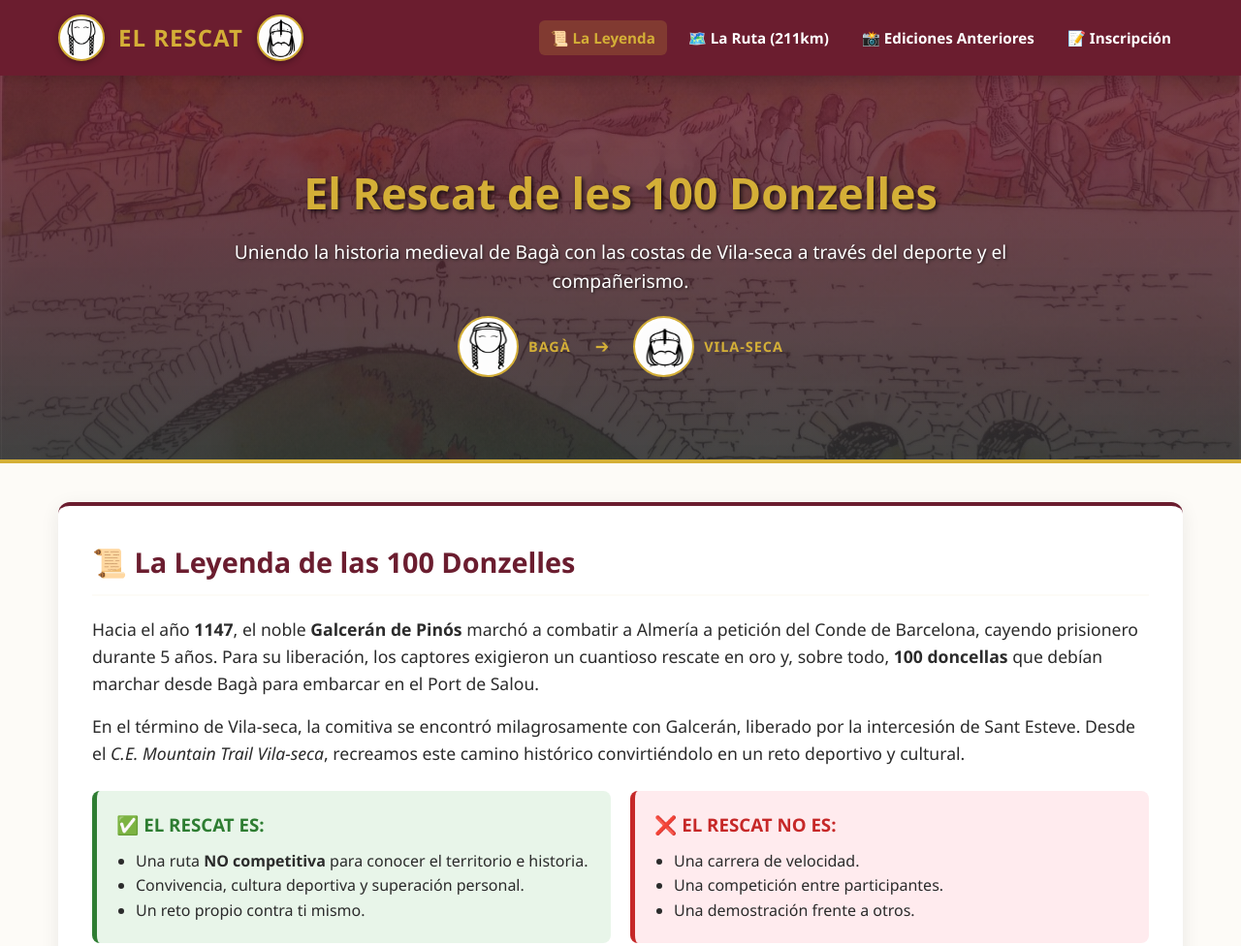
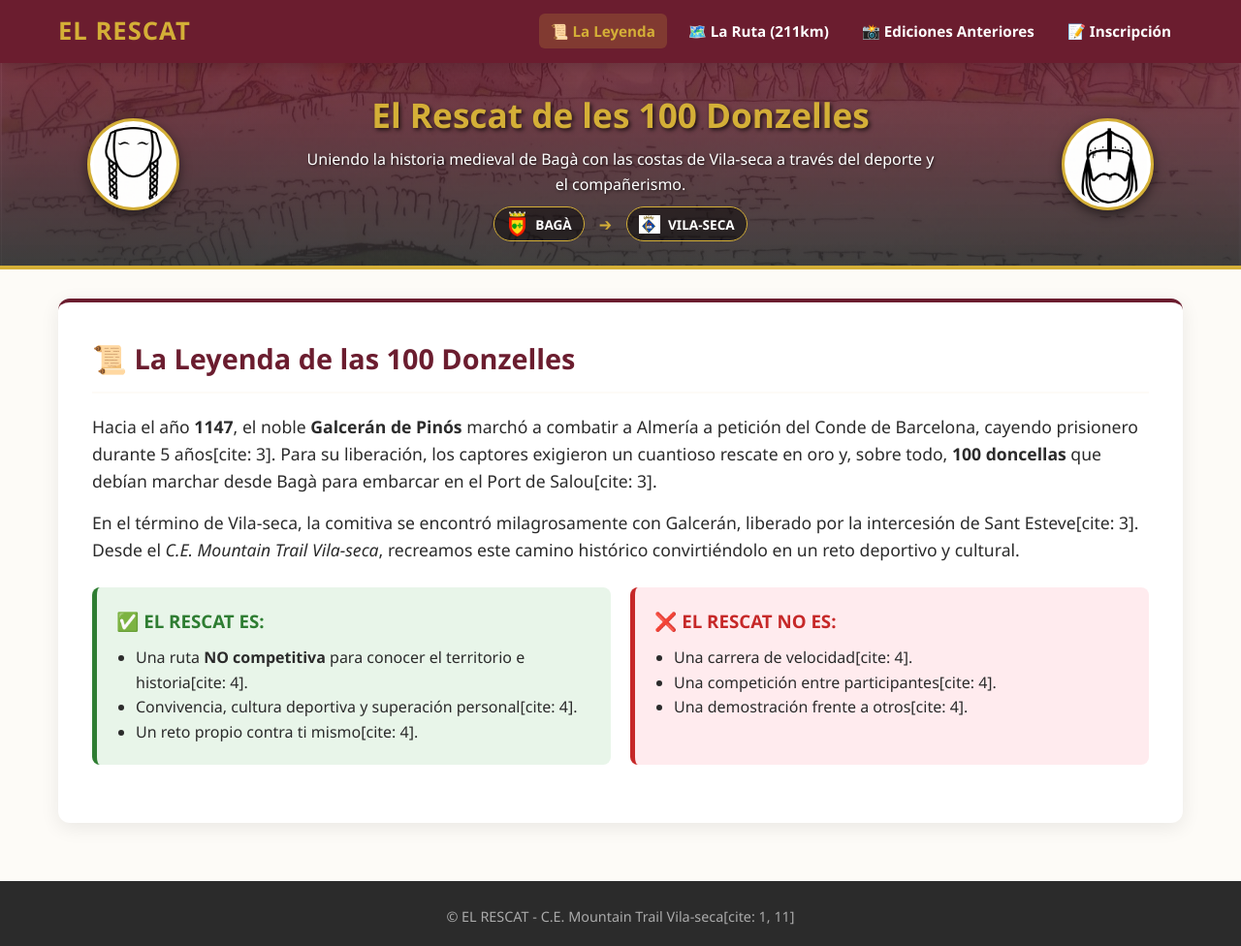
Before and after one commit to gg197511/El_Rescat, a plain HTML site: page index.html in a window 1280 px wide. Shown: the top 976 px of the page at 97% size. Drawn offline with Linux system fonts and the light colour scheme.

Commit message:
Add files via upload

```diff
--- a/index.html
+++ b/index.html
@@ -43,36 +43,13 @@
       display: flex;
       justify-content: space-between;
       align-items: center;
-      padding: 15px 20px;
-    }
-
-    .logo-title {
-      display: flex;
-      align-items: center;
-      gap: 14px;
+      padding: 12px 20px;
     }
 
     .logo-title h1 {
-      font-size: 1.5rem;
+      font-size: 1.6rem;
       color: var(--secondary-color);
       letter-spacing: 1px;
-    }
-
-    /* SELLOS CORPORATIVOS EN CABECERA (+15% DE TAMAÑO: 48px) */
-    .brand-seal {
-      width: 48px;
-      height: 48px;
-      border-radius: 50%;
-      border: 2px solid var(--secondary-color);
-      background-color: #ffffff;
-      object-fit: cover;
-      padding: 2px;
-      box-shadow: 0 2px 6px rgba(0,0,0,0.3);
-      transition: transform 0.3s ease;
-    }
-
-    .brand-seal:hover {
-      transform: scale(1.1);
     }
 
     .nav-links {
@@ -98,62 +75,93 @@
       color: var(--secondary-color);
     }
 
-    /* BANNER HERO PANORÁMICO CON IMAGEN 'pont de la vila.jpg' */
+    /* BANNER HERO COMPACTO CON LOGOS LATERALES GRANDES */
     .hero {
-      background: linear-gradient(rgba(107, 29, 47, 0.8), rgba(43, 43, 43, 0.85)), url('pont de la vila.jpg') center/cover no-repeat;
+      background: linear-gradient(rgba(107, 29, 47, 0.82), rgba(43, 43, 43, 0.88)), url('pont de la vila.jpg') center/cover no-repeat;
       color: white;
-      text-align: center;
-      padding: 85px 20px;
+      padding: 25px 20px; /* Reducido para no ocupar media pantalla */
       border-bottom: 4px solid var(--secondary-color);
     }
 
+    .hero-container {
+      max-width: 1100px;
+      margin: 0 auto;
+      display: flex;
+      align-items: center;
+      justify-content: space-between;
+      gap: 20px;
+    }
+
+    /* LOGOS GRANDES LATERALES EN LA CABECERA */
+    .hero-side-logo {
+      width: 95px;
+      height: 95px;
+      border-radius: 50%;
+      border: 3px solid var(--secondary-color);
+      background-color: #ffffff;
+      object-fit: cover;
+      padding: 4px;
+      box-shadow: 0 4px 12px rgba(0,0,0,0.5);
+      flex-shrink: 0;
+      transition: transform 0.3s ease;
+    }
+
+    .hero-side-logo:hover {
+      transform: scale(1.05);
+    }
+
+    .hero-text-content {
+      flex: 1;
+      text-align: center;
+    }
+
     .hero h2 {
-      font-size: 2.8rem;
+      font-size: 2.2rem;
       color: var(--secondary-color);
-      margin-bottom: 10px;
+      margin-bottom: 6px;
       text-shadow: 2px 2px 4px rgba(0,0,0,0.7);
     }
 
     .hero p {
-      font-size: 1.2rem;
-      max-width: 800px;
-      margin: 0 auto;
+      font-size: 1rem;
+      max-width: 650px;
+      margin: 0 auto 10px auto;
       text-shadow: 1px 1px 3px rgba(0,0,0,0.7);
     }
 
-    .hero-seals {
+    /* MARCADORES CON ESCUDOS MUNICIPALES DE BAGÀ Y VILA-SECA */
+    .hero-town-badges {
       display: flex;
       justify-content: center;
       align-items: center;
-      gap: 25px;
-      margin-top: 20px;
+      gap: 15px;
+      margin-top: 8px;
     }
 
-    .hero-seal-item {
+    .town-badge {
       display: flex;
       align-items: center;
-      gap: 10px;
-      font-size: 0.9rem;
-      color: var(--secondary-color);
-      font-weight: 600;
+      gap: 8px;
+      font-size: 0.85rem;
+      color: #ffffff;
+      font-weight: bold;
       text-transform: uppercase;
-      letter-spacing: 1px;
+      background: rgba(0, 0, 0, 0.45);
+      padding: 4px 12px;
+      border-radius: 20px;
+      border: 1px solid var(--secondary-color);
     }
 
-    /* SELLOS EN HERO (+15% DE TAMAÑO: 63px) */
-    .hero-seal-img {
-      width: 63px;
-      height: 63px;
-      border-radius: 50%;
-      border: 2px solid var(--secondary-color);
-      background: white;
-      padding: 3px;
+    .town-escudo {
+      width: 22px;
+      height: 26px;
+      object-fit: contain;
     }
 
     /* CONTENEDOR PRINCIPAL */
     main {
       max-width: 1200px;
-      margin: 40px auto;
+      margin: 30px auto;
       padding: 0 20px;
       min-height: 500px;
     }
@@ -301,8 +309,10 @@
       font-size: 0.9rem;
     }
 
-    /* RESPONSIVE PARA DISPOSITIVOS MÓVILES */
-    @media (max-width: 992px) {
+    /* ADAPTACIÓN RESPONSIVE */
+    @media (max-width: 850px) {
+      .hero-container { flex-direction: column; }
+      .hero-side-logo { width: 75px; height: 75px; }
       .grid-4-col { grid-template-columns: repeat(2, 1fr); }
       .manifiesto-box { grid-template-columns: 1fr; }
     }
@@ -318,13 +328,11 @@
 </head>
 <body>
 
-  <!-- NAVEGACIÓN SUPERIOR CON SELLOS CORPORATIVOS -->
+  <!-- NAVEGACIÓN SUPERIOR LIMPIA -->
   <header>
     <div class="navbar">
       <div class="logo-title">
-        <img src="LOGO_DONCELLA.jpg" alt="Doncella" class="brand-seal" title="Origen: Bagà">
         <h1>EL RESCAT</h1>
-        <img src="LOGO_GALCERAN.jpg" alt="Galcerán de Pinós" class="brand-seal" title="Destino: Vila-seca">
       </div>
       <ul class="nav-links">
         <li><button onclick="mostrarSeccion('leyenda')" class="active" id="btn-leyenda">📜 La Leyenda</button></li>
@@ -335,21 +343,34 @@
     </div>
   </header>
 
-  <!-- BANNER HERO CON FONDO DEL PONT DE LA VILA -->
+  <!-- BANNER HERO COMPACTO CON LOGOS LATERALES Y ESCUDOS -->
   <section class="hero">
-    <h2>El Rescat de les 100 Donzelles</h2>
-    <p>Uniendo la historia medieval de Bagà con las costas de Vila-seca a través del deporte y el compañerismo.</p>
+    <div class="hero-container">
 
-    <div class="hero-seals">
-      <div class="hero-seal-item">
-        <img src="LOGO_DONCELLA.jpg" alt="Doncella Bagà" class="hero-seal-img">
-        <span>Bagà</span>
+      <!-- LOGO IZQUIERDO: LA DONCELLA -->
+      <img src="LOGO_DONCELLA.jpg" alt="Doncella de Bagà" class="hero-side-logo" title="La Doncella (Bagà)">
+
+      <div class="hero-text-content">
+        <h2>El Rescat de les 100 Donzelles</h2>
+        <p>Uniendo la historia medieval de Bagà con las costas de Vila-seca a través del deporte y el compañerismo.</p>
+
+        <!-- MARCADORES CON ESCUDOS OFICIALES -->
+        <div class="hero-town-badges">
+          <div class="town-badge">
+            <img src="Escudo_Baga.png" alt="Escudo de Bagà" class="town-escudo">
+            <span>Bagà</span>
+          </div>
+          <span style="color: var(--secondary-color); font-size: 1.1rem;">➔</span>
+          <div class="town-badge">
+            <img src="Escudo_Vilaseca.png" alt="Escudo de Vila-seca" class="town-escudo">
+            <span>Vila-seca</span>
+          </div>
+        </div>
       </div>
-      <span style="color: var(--secondary-color); font-size: 1.2rem;">➔</span>
-      <div class="hero-seal-item">
-        <img src="LOGO_GALCERAN.jpg" alt="Galcerán Vila-seca" class="hero-seal-img">
-        <span>Vila-seca</span>
-      </div>
+
+      <!-- LOGO DERECHO: GALCERÁN DE PINÓS -->
+      <img src="LOGO_GALCERAN.jpg" alt="Galcerán de Pinós" class="hero-side-logo" title="Galcerán de Pinós (Vila-seca)">
+
     </div>
   </section>
 
@@ -360,10 +381,10 @@
     <article id="seccion-leyenda" class="seccion">
       <h2 class="titulo-seccion">📜 La Leyenda de las 100 Donzelles</h2>
       <p style="font-size: 1.1rem; margin-bottom: 15px;">
-        Hacia el año <strong>1147</strong>, el noble <strong>Galcerán de Pinós</strong> marchó a combatir a Almería a petición del Conde de Barcelona, cayendo prisionero durante 5 años. Para su liberación, los captores exigieron un cuantioso rescate en oro y, sobre todo, <strong>100 doncellas</strong> que debían marchar desde Bagà para embarcar en el Port de Salou.
+        Hacia el año <strong>1147</strong>, el noble <strong>Galcerán de Pinós</strong> marchó a combatir a Almería a petición del Conde de Barcelona, cayendo prisionero durante 5 años[cite: 3]. Para su liberación, los captores exigieron un cuantioso rescate en oro y, sobre todo, <strong>100 doncellas</strong> que debían marchar desde Bagà para embarcar en el Port de Salou[cite: 3].
       </p>
       <p style="font-size: 1.1rem; margin-bottom: 20px;">
-        En el término de Vila-seca, la comitiva se encontró milagrosamente con Galcerán, liberado por la intercesión de Sant Esteve. Desde el <em>C.E. Mountain Trail Vila-seca</em>, recreamos este camino histórico convirtiéndolo en un reto deportivo y cultural.
+        En el término de Vila-seca, la comitiva se encontró milagrosamente con Galcerán, liberado por la intercesión de Sant Esteve[cite: 3]. Desde el <em>C.E. Mountain Trail Vila-seca</em>, recreamos este camino histórico convirtiéndolo en un reto deportivo y cultural.
       </p>
 
       <!-- MANIFIESTO OFICIAL DEL EVENTO -->
@@ -371,17 +392,17 @@
         <div class="box-si">
           <h3>✅ EL RESCAT ES:</h3>
           <ul>
-            <li>Una ruta <strong>NO competitiva</strong> para conocer el territorio e historia.</li>
-            <li>Convivencia, cultura deportiva y superación personal.</li>
-            <li>Un reto propio contra ti mismo.</li>
+            <li>Una ruta <strong>NO competitiva</strong> para conocer el territorio e historia[cite: 4].</li>
+            <li>Convivencia, cultura deportiva y superación personal[cite: 4].</li>
+            <li>Un reto propio contra ti mismo[cite: 4].</li>
           </ul>
         </div>
         <div class="box-no">
           <h3>❌ EL RESCAT NO ES:</h3>
           <ul>
-            <li>Una carrera de velocidad.</li>
-            <li>Una competición entre participantes.</li>
-            <li>Una demostración frente a otros.</li>
+            <li>Una carrera de velocidad[cite: 4].</li>
+            <li>Una competición entre participantes[cite: 4].</li>
+            <li>Una demostración frente a otros[cite: 4].</li>
           </ul>
         </div>
       </div>
@@ -391,7 +412,7 @@
     <article id="seccion-ruta" class="seccion" style="display: none;">
       <h2 class="titulo-seccion">🗺️ Detalles de la Ruta (211 km)</h2>
       <p style="margin-bottom: 20px;">
-        Travesía de autosuficiencia dividida en <strong>11 etapas</strong> conectando el Pirineo con la Torre d'en Dolça en Vila-seca.
+        Travesía de autosuficiencia dividida en <strong>11 etapas</strong> conectando el Pirineo con la Torre d'en Dolça en Vila-seca[cite: 5, 7, 8].
       </p>
 
       <div class="grid-4-col" style="margin-bottom: 30px;">
@@ -424,17 +445,17 @@
           </tr>
         </thead>
         <tbody>
-          <tr><td>1</td><td>Bagà ➔ Berga</td><td>30 km</td><td>Salida nocturna / Etapa dura (+1000m d+)</td></tr>
-          <tr><td>2</td><td>Berga ➔ Cardona</td><td>64 km</td><td>Paso por Sant Corneli</td></tr>
-          <tr><td>3</td><td>Cardona ➔ Pinós</td><td>81 km</td><td>Centro geográfico de Cataluña</td></tr>
-          <tr><td>4</td><td>Pinós ➔ Sant Pere Sallavinera</td><td>95 km</td><td>Tramo técnico con hidratación clave</td></tr>
-          <tr><td>5</td><td>St. Pere Sallavinera ➔ Igualada</td><td>120 km</td><td>Llegada a la comarca del Anoia</td></tr>
-          <tr><td>6</td><td>Igualada ➔ La Llacuna</td><td>142 km</td><td>Subida nocturna con frontales</td></tr>
-          <tr><td>7</td><td>La Llacuna ➔ Montagut</td><td>154 km</td><td>Sendero de montaña técnico</td></tr>
-          <tr><td>8</td><td>Montagut ➔ Santes Creus</td><td>166 km</td><td>Monasterio histórico Cisterciense</td></tr>
-          <tr><td>9</td><td>Santes Creus ➔ Renau</td><td>182 km</td><td>Paso de río y reagrupamiento</td></tr>
-          <tr><td>10</td><td>Renau ➔ Constantí ➔ Vila-seca</td><td>199 km</td><td>Entrada al Tarragonès</td></tr>
-          <tr><td>11</td><td>Vila-seca ➔ Piló Torre d'en Dolça</td><td><strong>211 km</strong></td><td><strong>Llegada triunfal al monolito histórico</strong></td></tr>
+          <tr><td>1</td><td>Bagà ➔ Berga</td><td>30 km</td><td>Salida nocturna / Etapa dura (+1000m d+)[cite: 8]</td></tr>
+          <tr><td>2</td><td>Berga ➔ Cardona</td><td>64 km</td><td>Paso por Sant Corneli[cite: 8]</td></tr>
+          <tr><td>3</td><td>Cardona ➔ Pinós</td><td>81 km</td><td>Centro geográfico de Cataluña[cite: 8]</td></tr>
+          <tr><td>4</td><td>Pinós ➔ Sant Pere Sallavinera</td><td>95 km</td><td>Tramo técnico con hidratación clave[cite: 8]</td></tr>
+          <tr><td>5</td><td>St. Pere Sallavinera ➔ Igualada</td><td>120 km</td><td>Llegada a la comarca del Anoia[cite: 8]</td></tr>
+          <tr><td>6</td><td>Igualada ➔ La Llacuna</td><td>142 km</td><td>Subida nocturna con frontales[cite: 8]</td></tr>
+          <tr><td>7</td><td>La Llacuna ➔ Montagut</td><td>154 km</td><td>Sendero de montaña técnico[cite: 8]</td></tr>
+          <tr><td>8</td><td>Montagut ➔ Santes Creus</td><td>166 km</td><td>Monasterio histórico Cisterciense[cite: 8]</td></tr>
+          <tr><td>9</td><td>Santes Creus ➔ Renau</td><td>182 km</td><td>Paso de río y reagrupamiento[cite: 8]</td></tr>
+          <tr><td>10</td><td>Renau ➔ Constantí ➔ Vila-seca</td><td>199 km</td><td>Entrada al Tarragonès[cite: 8]</td></tr>
+          <tr><td>11</td><td>Vila-seca ➔ Piló Torre d'en Dolça</td><td><strong>211 km</strong></td><td><strong>Llegada triunfal al monolito histórico</strong>[cite: 8]</td></tr>
         </tbody>
       </table>
     </article>
@@ -451,7 +472,7 @@
         <div class="card-edicion">
           <h4>1ª Edición (2023)</h4>
           <p style="color: var(--primary-color); font-weight: bold; font-size: 0.85rem;">🏃‍♂️ A Pie (Abierta)</p>
-          <p style="font-size: 0.9rem;">Primera convocatoria abierta oficial a caminantes y corredores.</p>
+          <p style="font-size: 0.9rem;">Primera convocatoria abierta oficial a caminantes y corredores[cite: 1].</p>
         </div>
         <div class="card-edicion">
           <h4>2ª Edición (2024)</h4>
@@ -516,7 +537,7 @@
   </main>
 
   <footer>
-    <p>© EL RESCAT - C.E. Mountain Trail Vila-seca</p>
+    <p>© EL RESCAT - C.E. Mountain Trail Vila-seca[cite: 1, 11]</p>
   </footer>
 
   <script>
```
